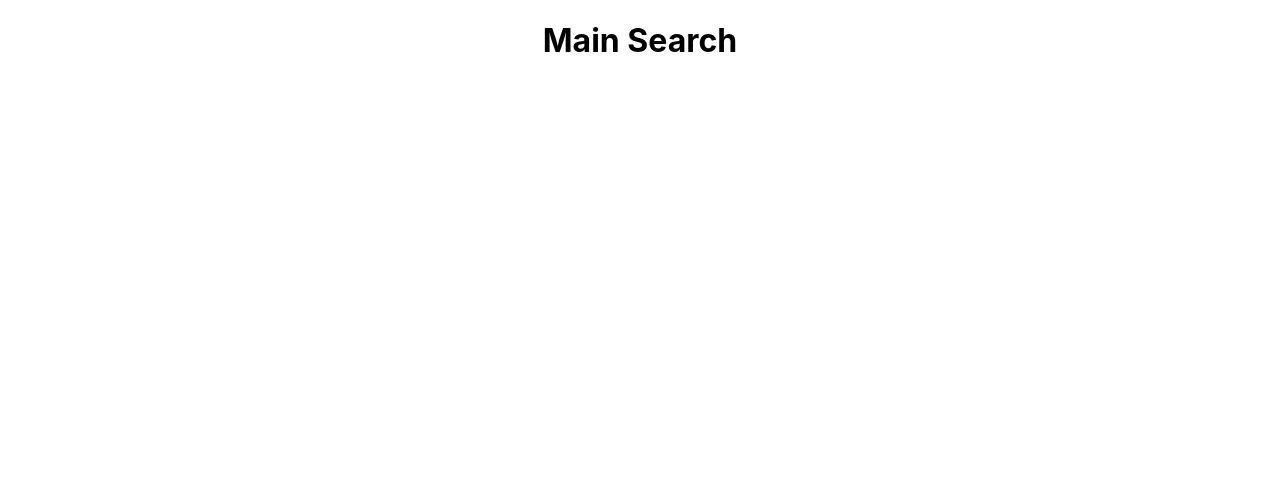
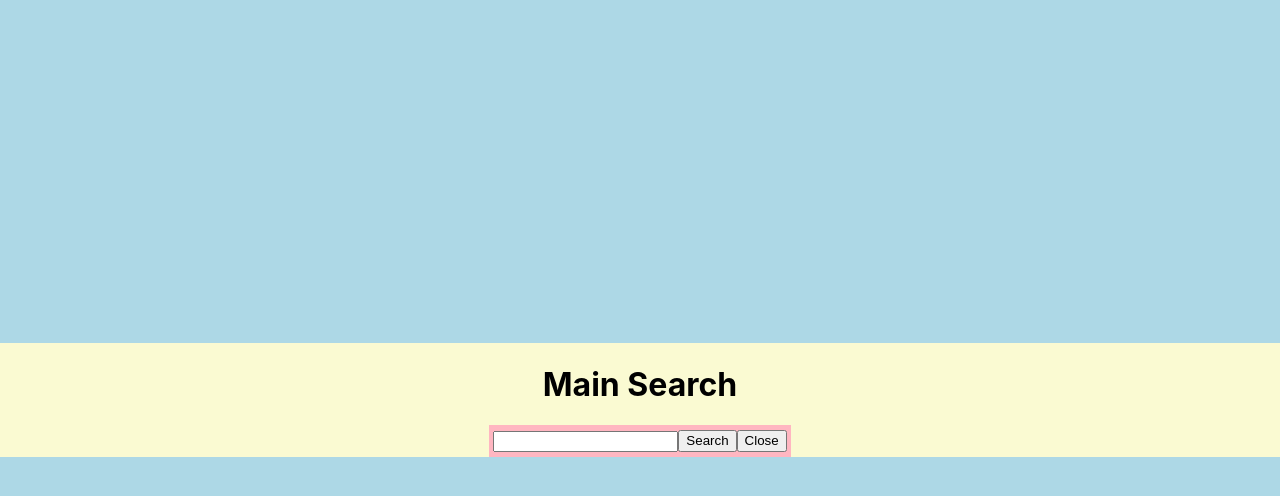
Before and after one commit to SantDani/react2021, a React (Create React App) app in the folder search/: page / in a window 1280 px wide. Shown: the top 496 px of the page. Built offline with nearby package versions, Linux system fonts and the light colour scheme.

Commit message:
Refactor by folders and add CSS

```diff
--- /dev/null
+++ b/search/src/views/Search/components/SearchBox/SearchBox.js
@@ -0,0 +1,24 @@
+import { useState } from "react";
+
+import "./style.css"
+
+export default function SearchBox(){
+    const [searchText, setSearchText] = useState("");
+
+    return(
+        <div className="search-box">
+            <h1 className="search-box-title">Main Search</h1>
+            <div className="search-box-buttons">
+                <label>
+                    <input
+                        value={searchText}
+                        onChange={({target: {value}}) => setSearchText(value)}
+                        className="search-box-input"
+                    />
+                </label>
+                <button >Search</button>
+                <button >Close</button>
+            </div>
+        </div>
+    );
+}
--- /dev/null
+++ b/search/src/views/Search/components/SearchBox/style.css
@@ -0,0 +1,16 @@
+.search-box{
+    display: flex;
+    flex-direction: column;
+    width: 100%;
+    /* height: 100vh; */
+    align-items: center;
+
+    background-color: lightgoldenrodyellow;
+}
+
+.search-box-buttons{
+    display: flex;
+
+    background-color: lightpink;
+    padding: 0.3rem;
+}
--- a/search/src/views/Search/index.js
+++ b/search/src/views/Search/index.js
@@ -1,9 +1,14 @@
+import {useState} from 'react';
+import SearchBox from './components/SearchBox/SearchBox';
+
+import "./style.css"
 
 export default function Search() {
 
+
     return(
-        <div>
-            <h1>Main Search</h1>
+        <div className="search">
+            <SearchBox/>
         </div>
     )
 }
--- /dev/null
+++ b/search/src/views/Search/style.css
@@ -0,0 +1,12 @@
+.search{
+    background-color: lightblue;
+    /* height: 100%; */
+    height: 100vh;
+    width: 100%;
+
+    display: flex;
+
+    justify-content: center;
+    justify-items: center;
+    align-items: center;
+}
```
